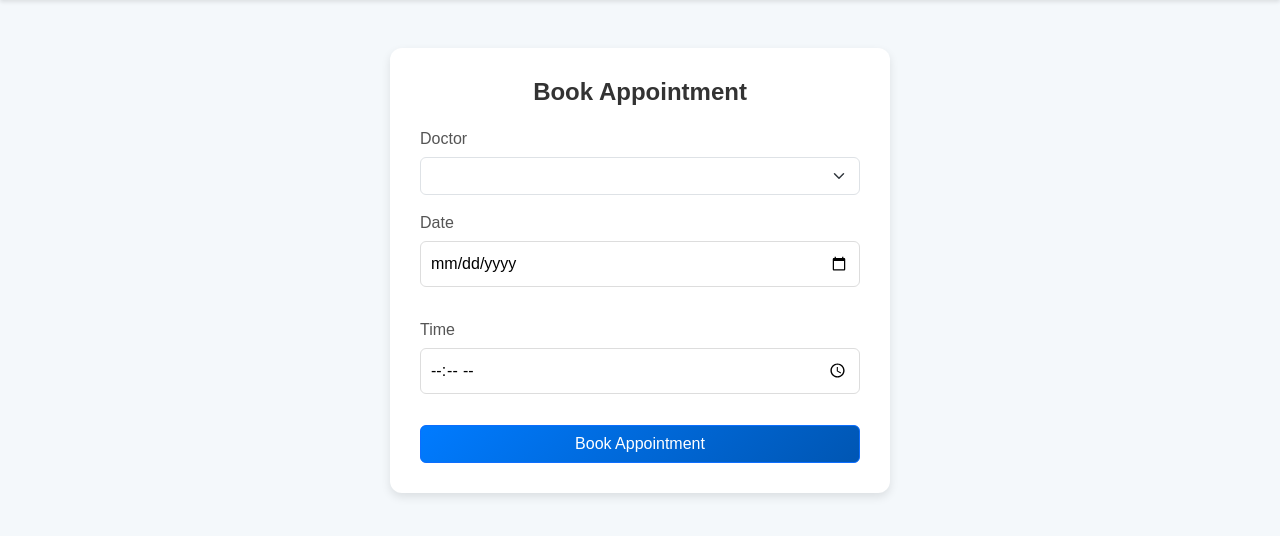
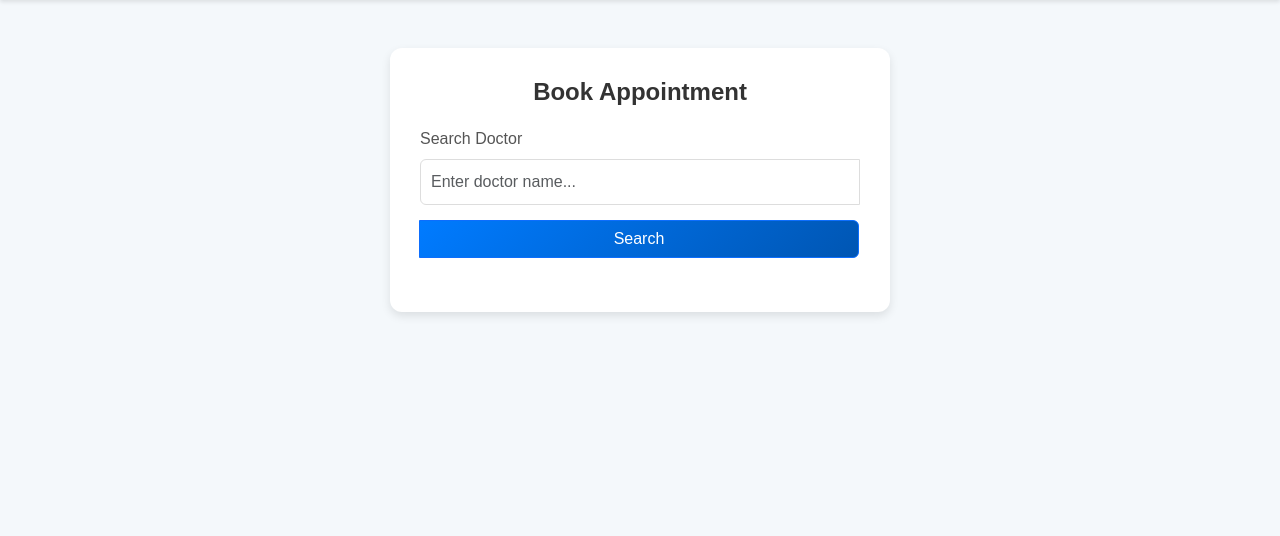
Before and after one commit to aeshaladani/SheCares, a Django app: page /patient/book_appointment/ in a window 1280 px wide. Shown: the part 68-604 px from the top of the page. Run offline with Django 4.2, Linux system fonts and the light colour scheme; the visitor is signed in with stand-in values (Sample User, id 1); data comes from the database, SQL or seed files in the repository; lists and menus that the app fills with data are empty.

Commit message:
seach bar implemented

```diff
--- a/patient/forms.py
+++ b/patient/forms.py
@@ -1,21 +1,8 @@
-# from django import forms
-# from .models import Symptom
-
-# class SymptomForm(forms.Form):
-#     symptom = forms.ModelChoiceField(
-#         queryset=Symptom.objects.all(),
-#         empty_label="Select a Symptom",
-#         widget=forms.Select(attrs={'class': 'form-control'})
-#     )
-
-
-
 from django import forms
 from accounts.models import DoctorProfile
 from patient.models import Doctor  # Ensure you import the Doctor model
 from django.db import connection  # To execute raw SQL queries
 from .models import Appointments  # Assuming your model name is Appointment
-from django import forms
 from gync.models import Appointment, DoctorProfile
 
 def get_doctor_choices():
@@ -25,38 +12,13 @@ def get_doctor_choices():
         doctors = cursor.fetchall()
     return [(doctor[0], doctor[1]) for doctor in doctors]  # Returning (id, name) tuples
 
-# class AppointmentForm(forms.ModelForm):
-#     doctor = forms.ModelChoiceField(queryset=Doctor.objects.all(), label="Select Doctor")
-#     date = forms.DateField(widget=forms.DateInput(attrs={'type': 'date'}))
-#     time = forms.TimeField(widget=forms.TimeInput(attrs={'type': 'time'}))
-from django import forms
-from .models import Appointments, Doctor
-
-from django import forms
-
 class AppointmentForm(forms.Form):
-    doctor = forms.ChoiceField(choices=[], label="Doctor", required=True)
-    date = forms.DateField(widget=forms.DateInput(attrs={'type': 'date'}))
-    time = forms.TimeField(widget=forms.TimeInput(attrs={'type': 'time'}))
+    doctor = forms.ChoiceField(choices=[], required=True)
+    date = forms.DateField(widget=forms.DateInput(attrs={'type': 'date'}), required=True)
+    time = forms.TimeField(widget=forms.TimeInput(attrs={'type': 'time'}), required=True)
 
     def __init__(self, *args, **kwargs):
-        doctors = kwargs.pop('doctors', [])  # Get doctors list from kwargs
+        doctors = kwargs.pop('doctors', [])
         super().__init__(*args, **kwargs)
-        self.fields['doctor'].choices = [(doc['id'], doc['username']) for doc in doctors]  # Populate dropdown
-
-
-# class AppointmentForm(forms.ModelForm):
-#     doctor = forms.ModelChoiceField(
-#         queryset=Doctor.objects.all(),
-#         widget=forms.Select(attrs={'id': 'doctor', 'class': 'form-select'})
-#     )
-#     date = forms.DateField(
-#         widget=forms.DateInput(attrs={'type': 'date', 'id': 'id_date'})
-#     )
-#     time = forms.TimeField(
-#         widget=forms.TimeInput(attrs={'type': 'time', 'id': 'id_time'})
-#     )
-
-#     class Meta:
-#         model = Appointment
-#         fields = ['doctor', 'date', 'time']
+        # Convert the dictionary format to choices
+        self.fields['doctor'].choices = [(doc['id'], doc['username']) for doc in doctors]
--- a/patient/templates/patient/book_appointment.html
+++ b/patient/templates/patient/book_appointment.html
@@ -1,38 +1,3 @@
-{% comment %} <!DOCTYPE html>
-<html lang="en">
-<head>
-    <meta charset="UTF-8">
-    <meta name="viewport" content="width=device-width, initial-scale=1.0">
-    <title>Book Appointment</title>
-    <link rel="stylesheet" href="https://cdn.jsdelivr.net/npm/bootstrap@5.3.0/dist/css/bootstrap.min.css">
-</head>
-<body>
-    <div class="container mt-5">
-        <h2>Book Appointment</h2>
-        <form method="post">
-            {% csrf_token %}
-            <div class="mb-3">
-                <label for="doctor">Doctor</label>
-                <select name="doctor" class="form-select" required>
-                    {% for doctor in doctors %}
-                        <option value="{{ doctor.id }}">{{ doctor.username }}</option>
-                    {% endfor %}
-                </select>
-            </div>
-            <div class="mb-3">
-                <label for="date">Date</label>
-                {{ form.date }}
-            </div>
-            <div class="mb-3">
-                <label for="time">Time</label>
-                {{ form.time }}
-            </div>
-            <button type="submit" class="btn btn-primary">Book Appointment</button>
-        </form>
-
-    </div>
-</body>
-</html> {% endcomment %}
 {% load static %}
 <!DOCTYPE html>
 <html lang="en">
@@ -210,50 +175,64 @@ button:hover {
     <div class="container1 mt-5">
         <h2>Book Appointment</h2>
 
-        <form method="post">
-            {% csrf_token %}
+        <!-- Search Form -->
+        <form method="GET" class="mb-4">
             <div class="mb-3">
-                <label for="doctor">Doctor</label>
-                <select name="doctor" id="doctor" class="form-select" required>
-                    {% for doctor in doctors %}
-                        <option value="{{ doctor.id }}">{{ doctor.username }}</option>
+                <label for="doctor_search" class="form-label">Search Doctor</label>
+                <div class="input-group">
+                    <input type="text"
+                           name="doctor_search"
+                           id="doctor_search"
+                           class="form-control"
+                           placeholder="Enter doctor name..."
+                           value="{{ search_query }}">
+                    <button type="submit" class="btn btn-primary">Search</button>
+                </div>
+            </div>
+        </form>
+
+        <!-- Doctor List -->
+        {% if doctors %}
+            <div class="list-group mb-4">
+                {% for doctor in doctors %}
+                    <div class="list-group-item">
+                        <div class="d-flex justify-content-between align-items-center">
+                            <span>Dr. {{ doctor.username }}</span>
+                            <form method="post" action="{% url 'patient:book_appointment' %}">
+                                {% csrf_token %}
+                                <input type="hidden" name="doctor_id" value="{{ doctor.id }}">
+                                <button type="submit" class="btn btn-success btn-sm">Select</button>
+                            </form>
+                        </div>
+                    </div>
+                {% endfor %}
+            </div>
+        {% endif %}
+
+        <!-- Appointment Form -->
+        {% if selected_doctor %}
+            <div class="mt-4">
+                <h4>Book appointment with Dr. {{ selected_doctor.username }}</h4>
+                <form method="post">
+                    {% csrf_token %}
+                    <input type="hidden" name="doctor" value="{{ selected_doctor.id }}">
+                    {% for field in form %}
+                        {% if field.name != 'doctor' %}
+                            <div class="mb-3">
+                                <label for="{{ field.id_for_label }}" class="form-label">{{ field.label }}</label>
+                                {{ field }}
+                                {% if field.errors %}
+                                    {% for error in field.errors %}
+                                        <div class="text-danger">{{ error }}</div>
+                                    {% endfor %}
+                                {% endif %}
+                            </div>
+                        {% endif %}
                     {% endfor %}
-                </select>
-                {% if form.doctor.errors %}
-                    <div class="text-danger">
-                        {% for error in form.doctor.errors %}
-                            <p>{{ error }}</p>
-                        {% endfor %}
-                    </div>
-                {% endif %}
+                    <button type="submit" class="btn btn-primary">Book Appointment</button>
+                </form>
             </div>
-
-            <div class="mb-3">
-                <label for="id_date">Date</label>
-                {{ form.date }}
-                {% if form.date.errors %}
-                    <div class="text-danger">
-                        {% for error in form.date.errors %}
-                            <p>{{ error }}</p>
-                        {% endfor %}
-                    </div>
-                {% endif %}
-            </div>
-
-            <div class="mb-3">
-                <label for="id_time">Time</label>
-                {{ form.time }}
-                {% if form.time.errors %}
-                    <div class="text-danger">
-                        {% for error in form.time.errors %}
-                            <p>{{ error }}</p>
-                        {% endfor %}
-                    </div>
-                {% endif %}
-            </div>
-
-            <button type="submit" class="btn btn-primary">Book Appointment</button>
-        </form>
+        {% endif %}
     </div>
 </body>
 </html>
--- a/patient/urls.py
+++ b/patient/urls.py
@@ -8,4 +8,5 @@ urlpatterns = [
     path('book_appointment/', views.book_appointment, name='book_appointment'),
     path('appointments/', views.patient_appointments, name='patient_appointments'),
     path('appointments/cancel/<int:appointment_id>/', views.cancel_appointment, name='cancel_appointment'),
+    path('book-doctor/<int:doctor_id>/', views.book_this_doctor, name='book_this_doctor'),
 ]
--- a/patient/views.py
+++ b/patient/views.py
@@ -3,9 +3,11 @@ from django.contrib.auth.decorators import login_required
 from django.db import connection
 from gync.models import DoctorProfile
 from .forms import AppointmentForm
+from django.http import Http404
 import logging
 from datetime import datetime , timedelta
 from .models import DoctorProfile
+from django.contrib import messages
 
 
 logger = logging.getLogger(__name__)
@@ -32,60 +34,73 @@ def patient_dashboard(request):
 
 def get_doctors():
     with connection.cursor() as cursor:
-        cursor.execute("SELECT id, username FROM accounts_user WHERE role = 'doctor'")
-        doctors = cursor.fetchall()
-    return [{"id": doctor[0], "username": doctor[1]} for doctor in doctors]  # Return list of dictionaries
+        cursor.execute("""
+            SELECT id, username
+            FROM accounts_user
+            WHERE role = 'doctor'
+        """)
+        # Convert to list of dictionaries consistently
+        return [{"id": doctor[0], "username": doctor[1]} for doctor in cursor.fetchall()]
 
 
 @login_required
 def book_appointment(request):
-    doctors = get_doctors()  # Get doctors using raw SQL
+    search_query = request.GET.get('doctor_search', '')
+    selected_doctor = None
+    doctors = []
 
+    # Handle doctor selection
     if request.method == 'POST':
-        form = AppointmentForm(request.POST, doctors=doctors)
+        doctor_id = request.POST.get('doctor_id')
+        if doctor_id:
+            with connection.cursor() as cursor:
+                cursor.execute("""
+                    SELECT id, username
+                    FROM accounts_user
+                    WHERE id = %s AND role = 'doctor'
+                """, [doctor_id])
+                doctor_data = cursor.fetchone()
+                if doctor_data:
+                    selected_doctor = {"id": doctor_data[0], "username": doctor_data[1]}
 
-        if form.is_valid():
-            doctor_id = int(form.cleaned_data['doctor'])
-            date = form.cleaned_data['date']
-            time = form.cleaned_data['time']
-            appointment_datetime = datetime.combine(date, time)
+    # Handle doctor search
+    if search_query:
+        with connection.cursor() as cursor:
+            cursor.execute("""
+                SELECT id, username
+                FROM accounts_user
+                WHERE username LIKE %s AND role = 'doctor'
+            """, ['%' + search_query + '%'])
+            doctors = [{"id": doctor[0], "username": doctor[1]} for doctor in cursor.fetchall()]
 
-            # Prevent booking in the past or present moment
-            if appointment_datetime <= datetime.now():
-                form.add_error('date', 'You can only book future appointments.')
-                return render(request, 'patient/book_appointment.html', {'form': form, 'doctors': doctors})
+    form = AppointmentForm()
 
-            date_new = date.strftime('%Y-%m-%d')
-            time_new = time.strftime('%H:%M:%S')
-            patient_id = request.user.id
+    return render(request, 'patient/book_appointment.html', {
+        'form': form,
+        'doctors': doctors,
+        'search_query': search_query,
+        'selected_doctor': selected_doctor,
+    })
 
-            # Fetch doctor details from the database
-            try:
-                doctor = DoctorProfile.objects.get(user_id=doctor_id)
-            except DoctorProfile.DoesNotExist:
-                form.add_error('doctor', 'Selected doctor does not exist.')
-                return render(request, 'patient/book_appointment.html', {'form': form, 'doctors': doctors})
 
-            if not is_valid_appointment(doctor, time):
-                form.add_error('time', 'Appointment time is outside working hours or during the break.')
-                return render(request, 'patient/book_appointment.html', {'form': form, 'doctors': doctors})
+@login_required
+def book_this_doctor(request, doctor_id):
+    if request.method == 'POST':
+        with connection.cursor() as cursor:
+            cursor.execute("""
+                SELECT id, username
+                FROM accounts_user
+                WHERE id = %s AND role = 'doctor'
+            """, [doctor_id])
+            doctor = cursor.fetchone()
 
-            # Save appointment using raw SQL
-            with connection.cursor() as cursor:
-                query = """
-                    INSERT INTO gync_appointment (patient_id, doctor_id, date, time, status)
-                    VALUES (%s, %s, %s, %s, 'Pending')
-                """
-                params = (patient_id, doctor_id, date_new, time_new)
-                cursor.execute(query, params)
+            if doctor:
+                request.session['selected_doctor_id'] = doctor_id
+                messages.success(request, f'Doctor selected: Dr. {doctor[1]}')
+                return redirect('patient:book_appointment')
 
-            return redirect('patient:patient_appointments')
-        else:
-            print(form.errors)  # Debugging form errors
-    else:
-        form = AppointmentForm(doctors=doctors)  # Initialize empty form with doctors
-
-    return render(request, 'patient/book_appointment.html', {'form': form, 'doctors': doctors})
+    messages.error(request, 'Invalid doctor selection')
+    return redirect('patient:book_appointment')
 
 
 # Function to validate appointment time
```
